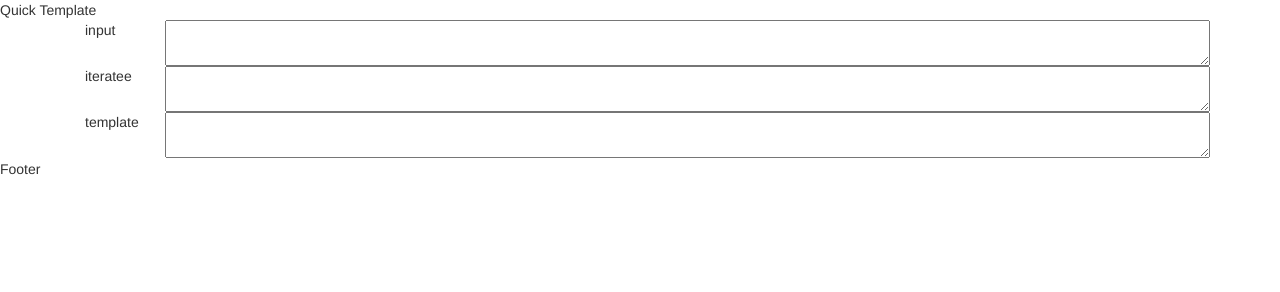
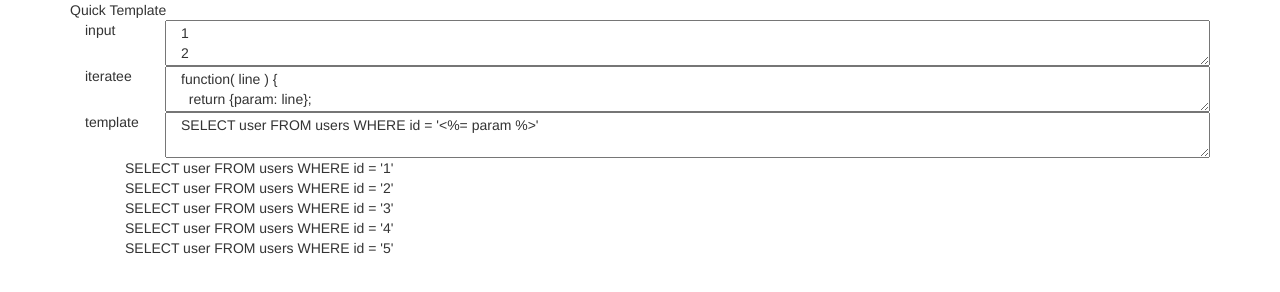
Before and after one commit to kaitok/quicktemplate, a website built with webpack: page index.html in a window 1280 px wide. Built offline with nearby package versions, Linux system fonts and the light colour scheme.

Commit message:
style　以外完成

```diff
--- a/app/javascripts/app.js
+++ b/app/javascripts/app.js
@@ -1,5 +1,7 @@
-var $ = require('jquery');
-var _ = require('underscore');
+var $                       = require('jquery');
+var _                       = require('underscore');
+var Backbone      = require('backbone');
+var ResultsView  = require('./result/resultsview');
 
 var Application = function() {
 
@@ -7,30 +9,35 @@ var Application = function() {
         $('#input-data').on('input', this.display);
         $('#iteratee').on('input', this.display);
         $('#template').on('input', this.display);
+        setExamples();
+        $('#input-data').trigger('input');
     };
 
     this.display = function() {
-
         var inputdata = $('#input-data').val();
-        var iteratee = eval( $('#iteratee').val() );
+        var iteratee = eval('(' +$('#iteratee').val() + ')');
         var template = _.template( $('#template').val() );
-
         var models = _( inputdata.split(/\r\n?|\n/) ).map(function(element) {
             return iteratee(element);
         });
-
-        var result = _.map( models, function(model) {
+        var results = _.map( models, function(model) {
             return template(model);
         });
+        var resultModels = _.map(results,  function(result) {
+            return new Backbone.Model({result: result});
+        });
+        var resultsCollection = new Backbone.Collection( resultModels );
+        var resultsView = new ResultsView({collection: resultsCollection });
+        $('#result').html( resultsView.render().el );
+    };
 
-        $('#result').text(JSON.stringify(result) ) ;
-
+    var setExamples = function() {
+        var example1 = '1\n2\n3\n4\n5';
+        var example2 = 'function( line ) {\n  return {param: line};\n}';
+        var example3 = "SELECT user FROM users WHERE id = '<%= param %>'";
+        $('#input-data').val( example1 );
+        $('#iteratee').val( example2 );
+        $('#template').val( example3 );
     };
 };
-
 module.exports = new Application();
-
-// var f = function(element) {
-//   return {body: element};
-// };
-// f;
--- /dev/null
+++ b/app/javascripts/result/resultsview.js
@@ -0,0 +1,31 @@
+var _ = require('underscore');
+var Backbone = require('backbone');
+
+var TEMPLATE = _.template(
+    '<div><%= result  %></div>'
+);
+
+var ResultView = Backbone.View.extend({
+    tagName: 'li',
+    className: 'result',
+    template: TEMPLATE,
+    render: function() {
+        var template = this.template( this.model.toJSON() );
+        this.$el.html( template );
+        return this;
+    }
+});
+
+var ResultsView = Backbone.View.extend({
+    tagName: 'ul',
+    id: 'results',
+    render: function() {
+        this.collection.each(function(result) {
+            var resultView = new ResultView({model:  result });
+            this.$el.append( resultView.render().el );
+        }, this);
+        return this;
+    }
+});
+
+module.exports = ResultsView;
--- a/app/stylesheets/style.css
+++ b/app/stylesheets/style.css
@@ -0,0 +1,3 @@
+ul#results {
+    list-style-type: none;
+}
--- a/index.html
+++ b/index.html
@@ -6,16 +6,15 @@
 </head>
   <body>
 
+    <div class="container">
     <div id="header">Quick Template</div>
 
-    <div class="container">
       <p class="col-sm-1">input</p><textarea id="input-data" class="col-sm-11"></textarea>
       <p class="col-sm-1">iteratee</p><textarea id="iteratee" class="col-sm-11"></textarea>
       <p class="col-sm-1">template</p><textarea id="template" class="col-sm-11"></textarea>
       <div id="result" class="col-sm-12"></div>
+
     </div>
-
-    <div id="footer">Footer</div>
 
     <script src="bundle.js"></script>
 
```
